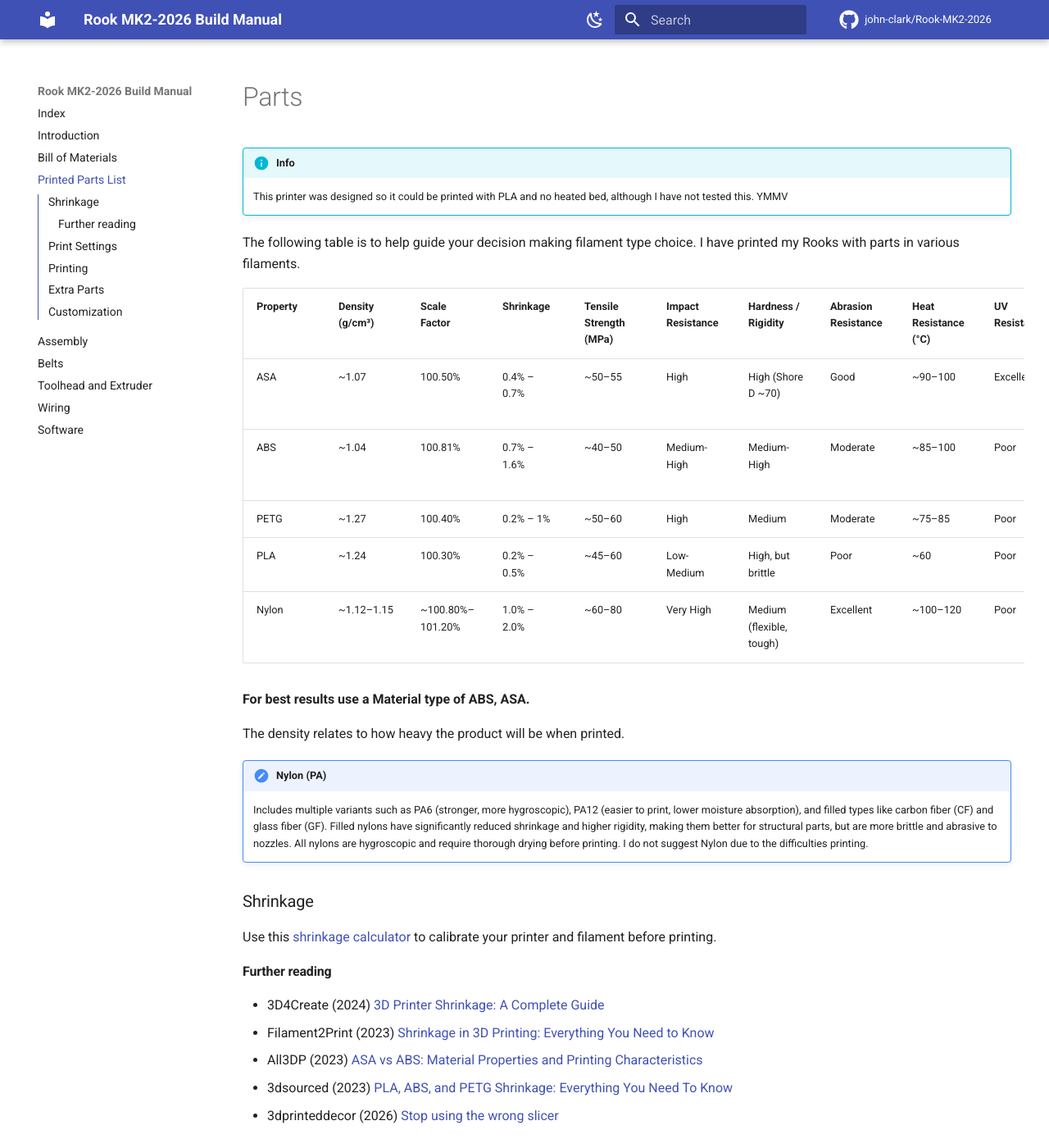
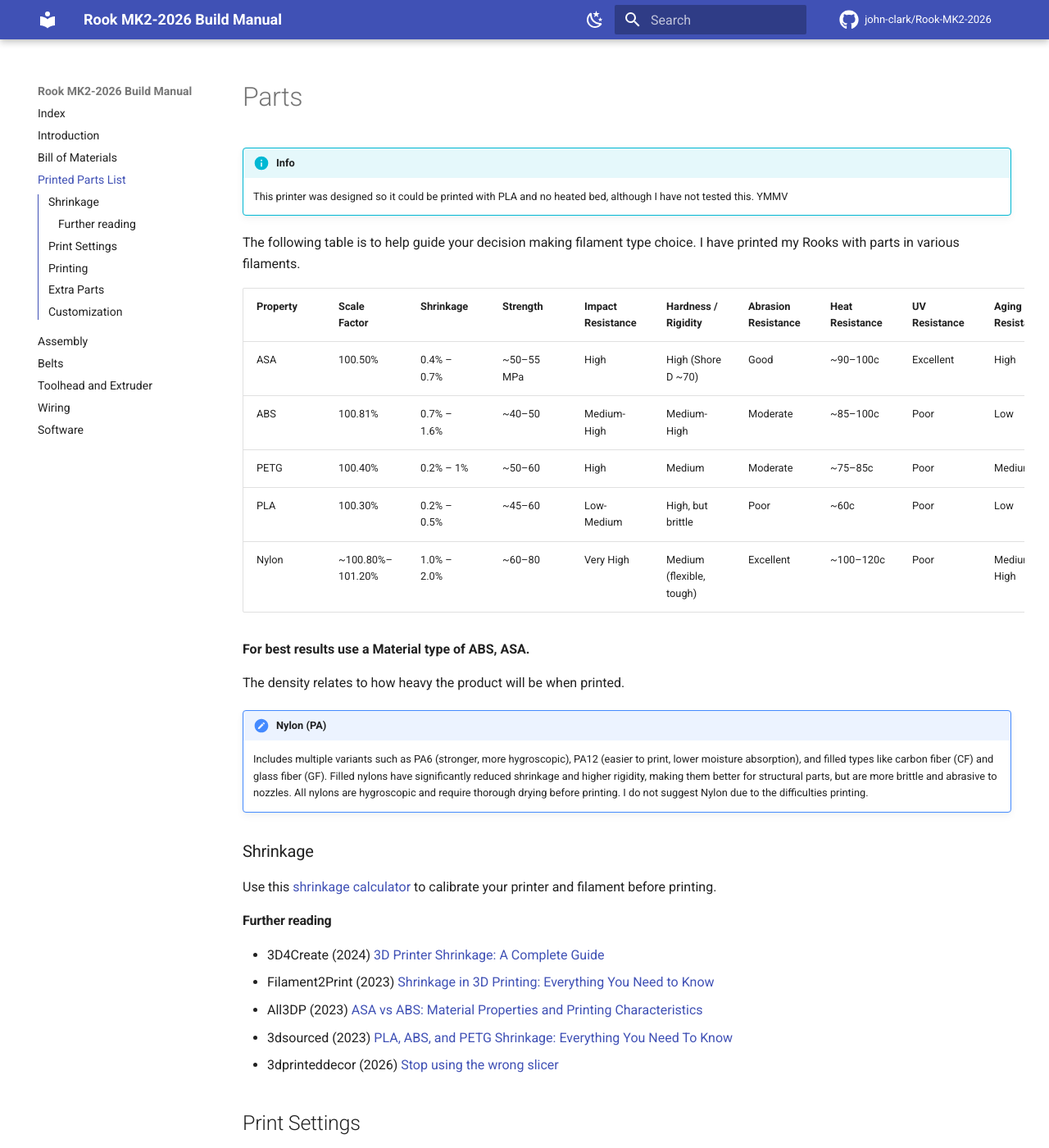
Before and after one commit to john-clark/Rook-MK2-2026, an MkDocs documentation site: the page built from docs/parts.md, in a window 1280 px wide and 1400 px high. Shown: the whole window at 82% size. Built offline with MkDocs 1.6.1 and Material for MkDocs 9.7.7, drawn with Linux system fonts in a browser that asks for light colours; comment, search, counter and statistics services are not loaded; some of the changed text lies outside the part shown.

Commit message:
Revise filament properties and print settings
Updated filament properties table and print settings for clarity.

```diff
--- a/docs/parts.md
+++ b/docs/parts.md
@@ -5,13 +5,13 @@
 
 The following table is to help guide your decision making filament type choice. I have printed my Rooks with parts in various filaments.
 
-| Property | Density (g/cm³) | Scale Factor      | Shrinkage   | Tensile Strength (MPa) | Impact Resistance | Hardness / Rigidity      | Abrasion Resistance | Heat Resistance (°C) | UV Resistance | Aging Resistance | Printability                | Biocompatibility                    | Cost        |
-| :------- | :-------------- | :---------------- | :---------- | :--------------------- | :---------------- | :----------------------- | :------------------ | :------------------- | :------------ | :--------------- | :-------------------------- | :---------------------------------- | :---------- |
-| ASA      | ~1.07          | 100.50%           | 0.4% – 0.7% | ~50–55                | High              | High (Shore D ~70)      | Good                | ~90–100             | Excellent     | High             | Moderate (needs enclosure)  | Limited                             | Medium-High |
-| ABS      | ~1.04          | 100.81%           | 0.7% – 1.6% | ~40–50                | Medium-High       | Medium-High              | Moderate            | ~85–100             | Poor          | Low              | Moderate (needs enclosure)  | No                                  | Low-Medium  |
-| PETG     | ~1.27          | 100.40%           | 0.2% – 1%   | ~50–60                | High              | Medium                   | Moderate            | ~75–85              | Poor          | Medium           | Easy                        | Limited                             | Medium      |
-| PLA      | ~1.24          | 100.30%           | 0.2% – 0.5% | ~45–60                | Low-Medium        | High, but brittle        | Poor                | ~60                 | Poor          | Low              | Very Easy                   | Yes (food-safe grades)              | Low         |
-| Nylon    | ~1.12–1.15     | ~100.80%–101.20% | 1.0% – 2.0% | ~60–80                | Very High         | Medium (flexible, tough) | Excellent           | ~100–120            | Poor          | Medium-High      | Difficult (needs enclosure) | Limited (some medical grades exist) | Medium-High |
+| Property |  Scale Factor     | Shrinkage   | Strength   | Impact Resistance | Hardness / Rigidity      | Abrasion Resistance | Heat Resistance | UV Resistance | Aging Resistance | Printability          | Biocompatibility                    | Cost        |
+| :------- | :---------------- | :---------- | :--------- | :---------------- | :----------------------- | :------------------ | :-------------- | :------------ | :--------------- | :-------------------- | :---------------------------------- | :---------- |
+| ASA      |  100.50%          | 0.4% – 0.7% | ~50–55 MPa | High              | High (Shore D ~70)       | Good                | ~90–100c        | Excellent     | High             | Moderate (enclosure)  | Limited                             | Medium-High |
+| ABS      |  100.81%          | 0.7% – 1.6% | ~40–50     | Medium-High       | Medium-High              | Moderate            | ~85–100c        | Poor          | Low              | Moderate (enclosure)  | No                                  | Low-Medium  |
+| PETG     |  100.40%          | 0.2% – 1%   | ~50–60     | High              | Medium                   | Moderate            | ~75–85c         | Poor          | Medium           | Easy                  | Limited                             | Medium      |
+| PLA      |  100.30%          | 0.2% – 0.5% | ~45–60     | Low-Medium        | High, but brittle        | Poor                | ~60c            | Poor          | Low              | Very Easy             | Yes (food-safe grades)              | Low         |
+| Nylon    | ~100.80%–101.20%  | 1.0% – 2.0% | ~60–80     | Very High         | Medium (flexible, tough) | Excellent           | ~100–120c       | Poor          | Medium-High      | Difficult (enclosure) | Limited (some medical grades exist) | Medium-High |
 
 **For best results use a Material type of ABS, ASA.**
 
```
Also changed, not shown: other parts of docs/parts.md (+9 -1 lines).
